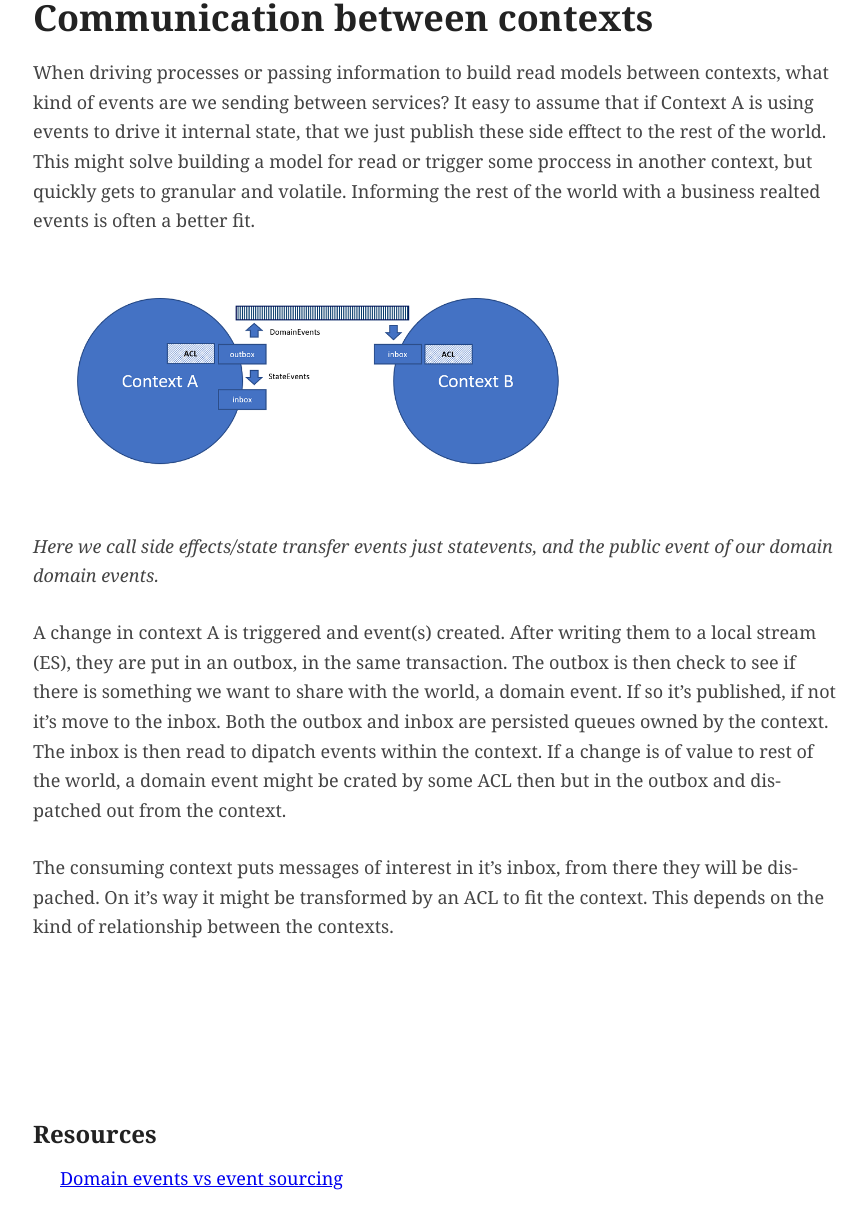
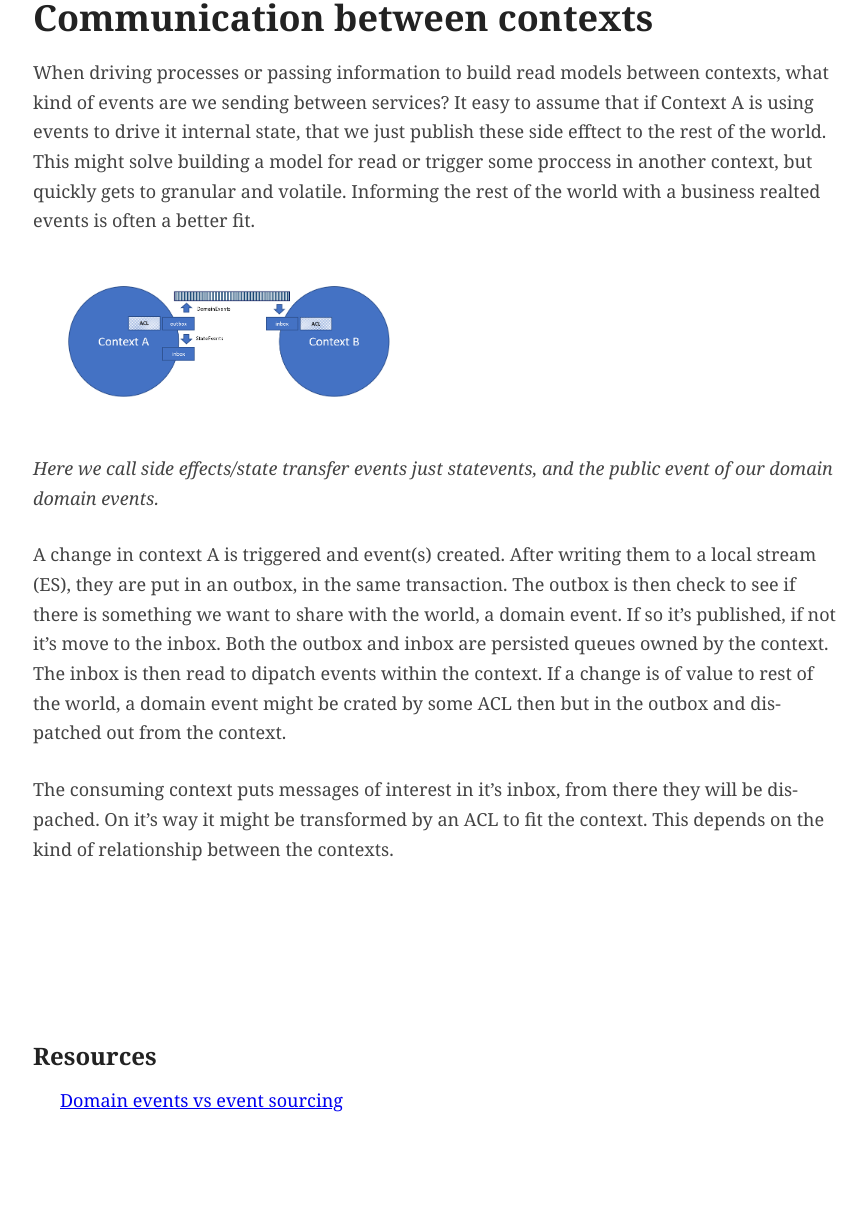
Before and after one commit to perokvist/event-driven-architecture, a Jekyll site: the page built from integration.md, in a window 1280 px wide. Shown: the whole page, without its empty margins (202-1069 px from the left). Built offline with Jekyll 4.4.1, drawn with Linux system fonts in a browser that asks for light colours; our own code applies the rules of GitHub Pages for plain Markdown files; after the commit the page ends 1134 px from its top, so only the background shows below that.

Commit message:
reset image size

```diff
--- a/css/style.scss
+++ b/css/style.scss
@@ -30,7 +30,7 @@ h2, h3, h4, h5 {
 }
 
 img {
-  max-width: 30rem;
+  max-width: 20rem;
   margin: 0 0 0 1rem;
   // float: right;
 }
```
